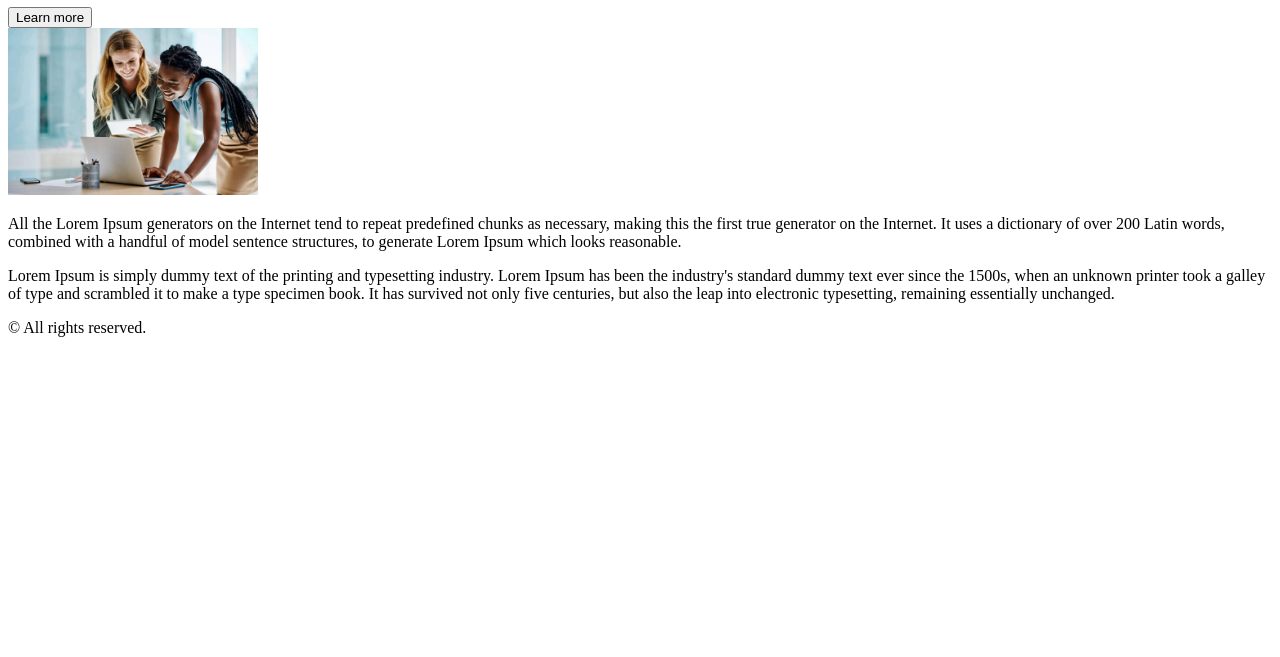
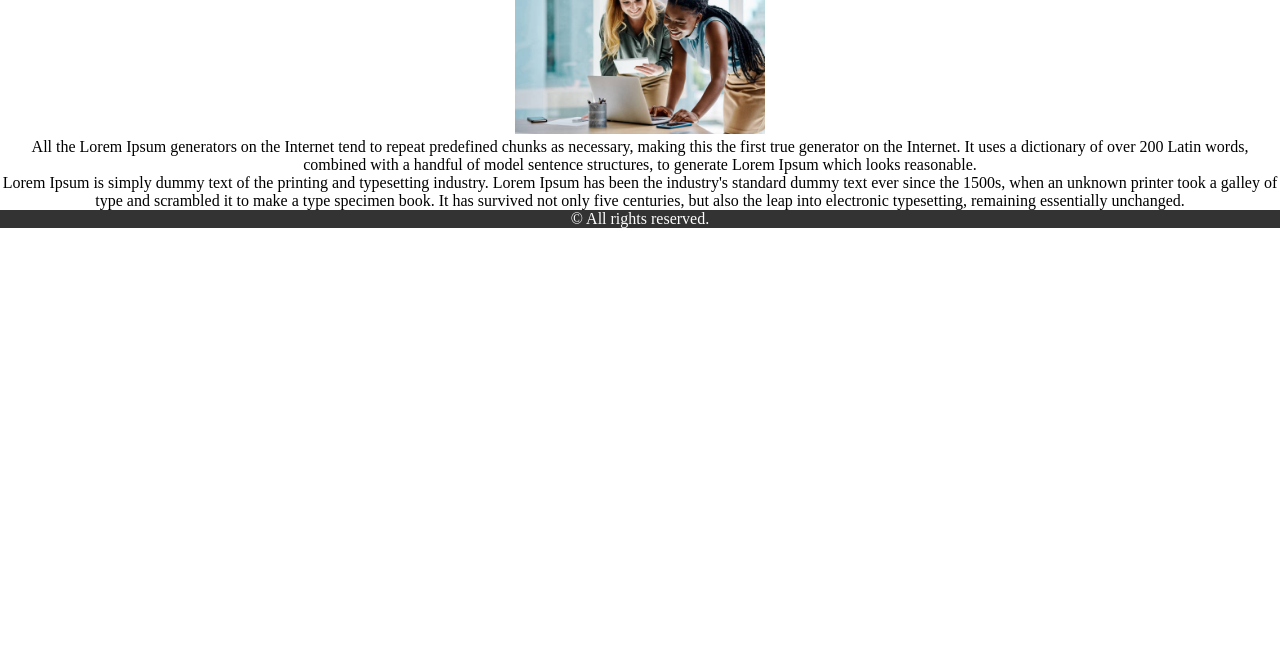
Before and after one commit to eleonoradimitrova/AT-Playwright-Typescript, a plain HTML site: page about.html in a window 1280 px wide. Shown: the part 143-800 px from the top of the page. Drawn offline with Linux system fonts and the light colour scheme.

Commit message:
Add CSS Style to About and Contact pages

```diff
--- a/about.html
+++ b/about.html
@@ -4,6 +4,7 @@
 <head>
     <meta charset="utf-8" />
     <title>About page</title>
+    <link rel="stylesheet" href="styles.css"/>
 </head>
 <body>
 
```
Also changed, not shown: contacts.html (+1 -0 lines).
